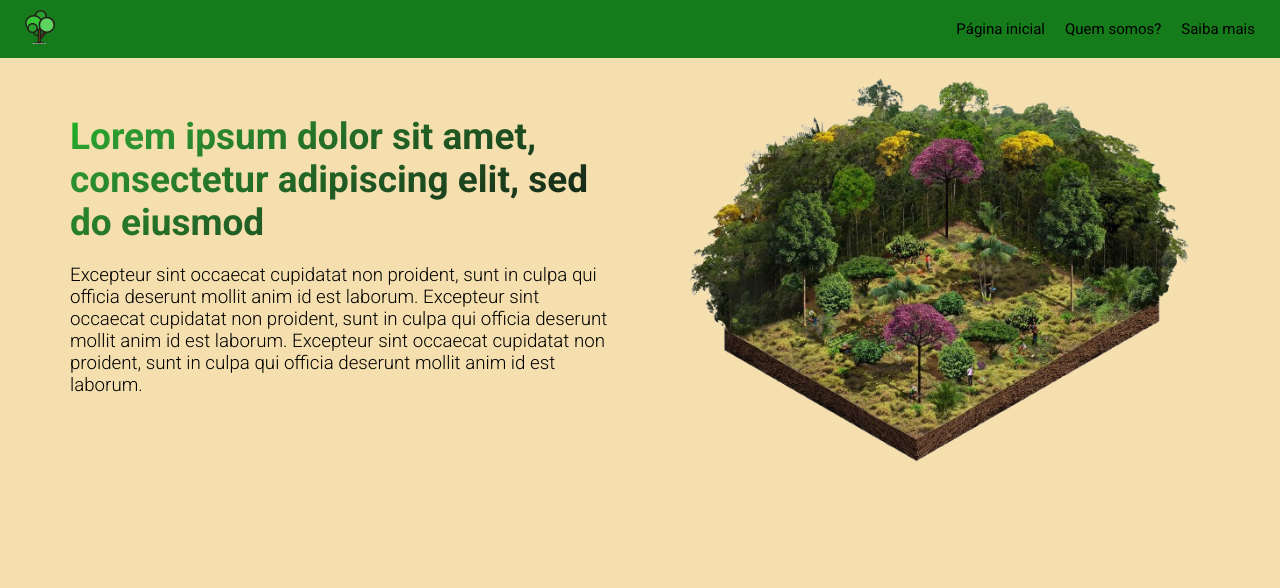
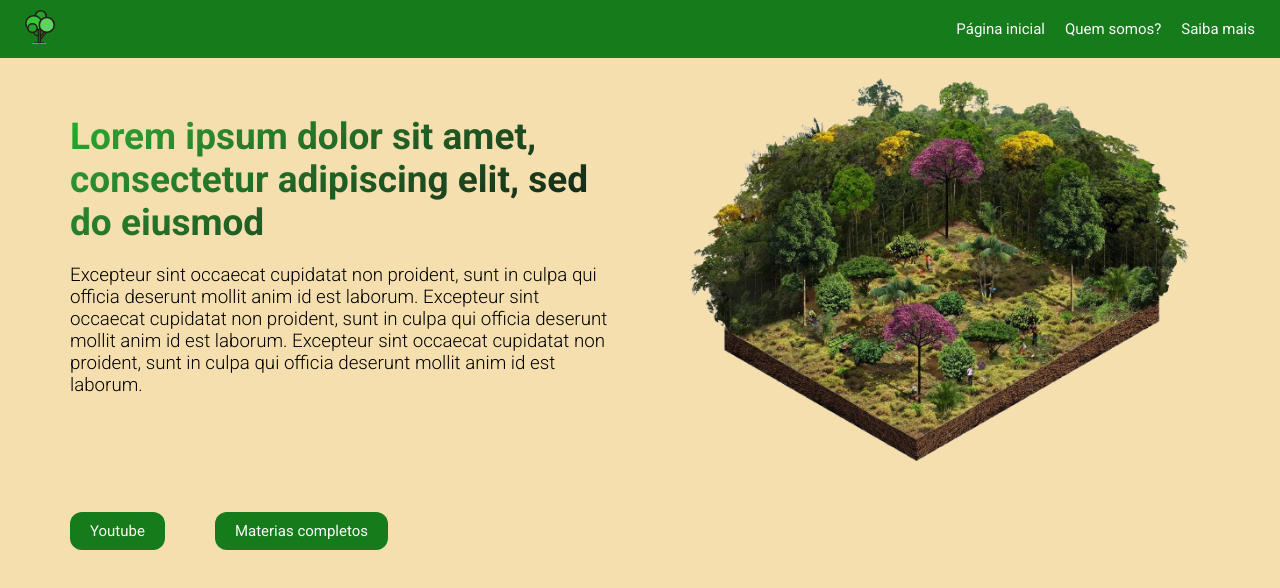
Before and after one commit to miqu3iasg/SNCT, an Angular app: page / in a window 1280 px wide. Shown: the top 588 px of the page. Built offline with nearby package versions, Linux system fonts and the light colour scheme.

Commit message:
feat: add main buttons

```diff
--- a/src/app/components/content/content.component.css
+++ b/src/app/components/content/content.component.css
@@ -40,3 +40,38 @@
   width: 500px;
   height: auto;
 }
+
+.youtube-button {
+  background-color: var(--primary-color);
+  font-size: 15px;
+  padding: 10px 20px;
+  border-radius: 12px;
+  color: var(--quaternary-color);
+  border: none;
+  margin-left: 30px;
+  cursor: pointer;
+  transition: background-color 0.3s ease;
+}
+
+.text-button {
+  background-color: var(--primary-color);
+  font-size: 15px;
+  padding: 10px 20px;
+  border-radius: 12px;
+  color: var(--quaternary-color);
+  border: none;
+  cursor: pointer;
+  transition: background-color 0.3s ease;
+}
+
+.youtube-button:hover {
+  background-color: var(--quaternary-color);
+  color: var(--primary-color);
+  font-weight: bold;
+}
+
+.text-button:hover {
+  background-color: var(--quaternary-color);
+  color: var(--primary-color);
+  font-weight: bold;
+}
--- a/src/app/components/content/content.component.html
+++ b/src/app/components/content/content.component.html
@@ -1,9 +1,16 @@
 <div class="content-container">
   <section class="introduction-section">
+
     <div class="red-line">
       <h2 class="introduction-title">Lorem ipsum dolor sit amet, consectetur adipiscing elit, sed do eiusmod</h2>
      <h3 class="introduction-subtitle">Excepteur sint occaecat cupidatat non proident, sunt in culpa qui officia deserunt mollit anim id est laborum. Excepteur sint occaecat cupidatat non proident, sunt in culpa qui officia deserunt mollit anim id est laborum. Excepteur sint occaecat cupidatat non proident, sunt in culpa qui officia deserunt mollit anim id est laborum.</h3>
     </div>
+
     <img src="images/main-image.png" alt="agrofloresta" class="main-image">
+
+    <a href="#"><button class="youtube-button">Youtube</button></a>
+
+    <a href="#"><button class="text-button">Materias completos</button></a>
+
   </section>
 </div>
--- a/src/app/components/header/header.component.css
+++ b/src/app/components/header/header.component.css
@@ -32,9 +32,10 @@ header {
 }
 
 .navbar-links a {
-  color: var(--tertiary-color);
+  cursor: pointer;
+  color: var(--quaternary-color);
 }
 
 .navbar-links a:hover {
-  text-decoration: underline;
+  /*Colocar efeito nos links do header*/
 }
```
